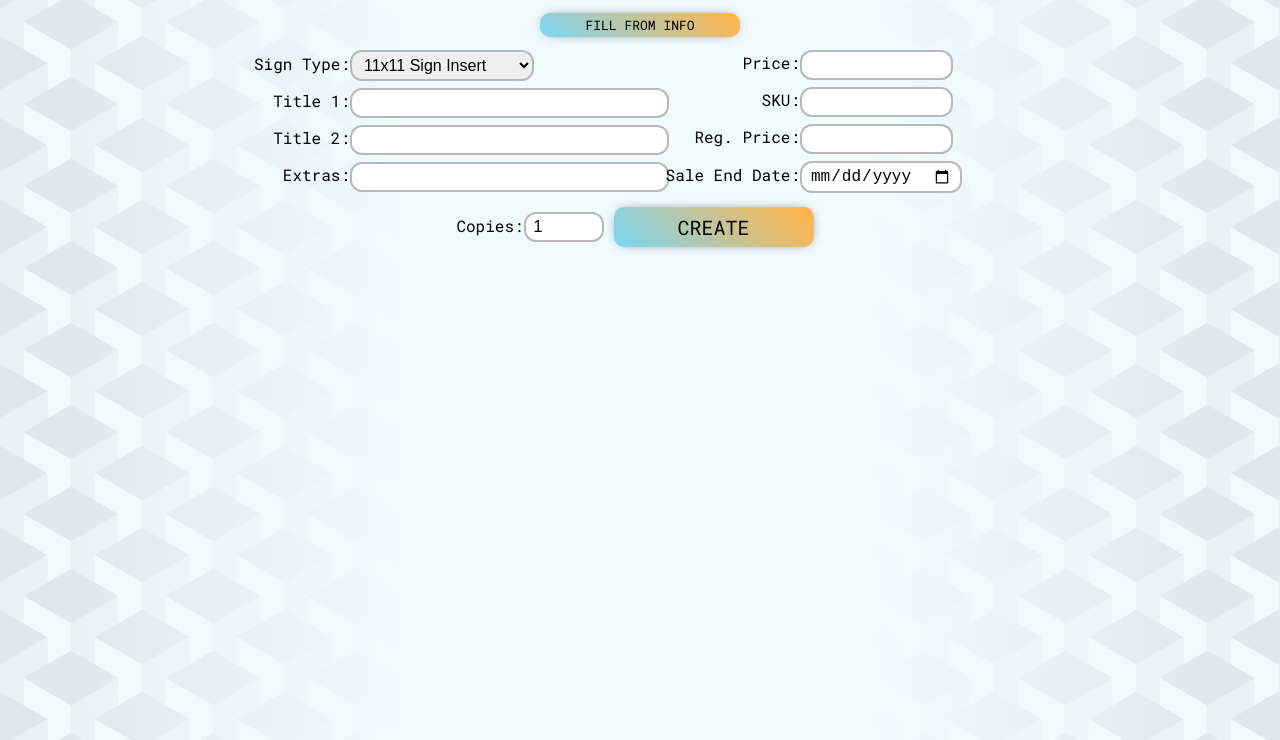
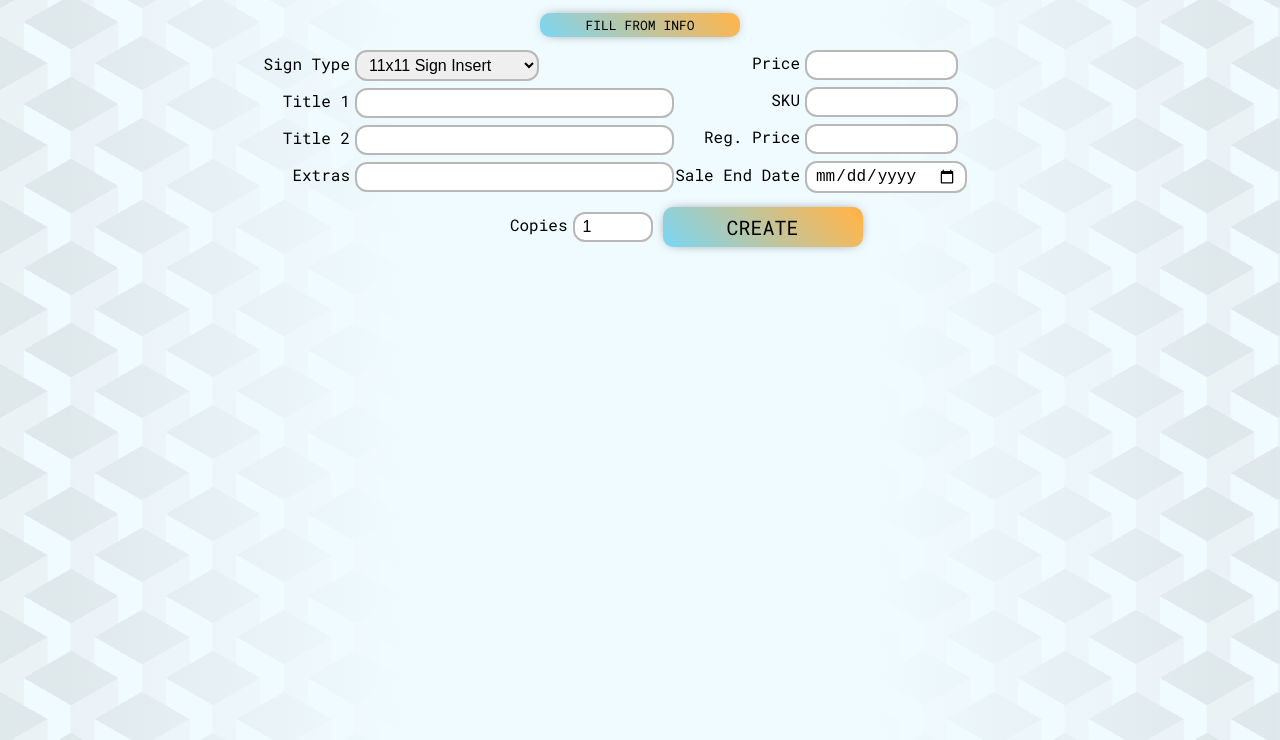
Before and after one commit to EctoBoi/SignMaker, a plain HTML site: page index.html in a window 1280 px wide. Shown: the part 60-800 px from the top of the page. Drawn offline with Linux system fonts and the light colour scheme.

Commit message:
Refactor form labels for consistency and adjust CSS for better alignment

```diff
--- a/index.html
+++ b/index.html
@@ -17,7 +17,7 @@
             <div id="form">
                 <div class="col">
                     <div class="formInputDiv" id="formSignType">
-                        <p>Sign Type:</p>
+                        <p>Sign Type</p>
                         <select id="sizes">
                             <option value="2x4 Hang Tag">2x4 Hang Tag</option>
                             <option value="3.25x5.75 Hang Tag">3.25x5.75 Hang Tag</option>
@@ -28,33 +28,33 @@
                         </select>
                     </div>
                     <div class="formInputDiv" id="formTitle1">
-                        <p>Title 1:</p>
+                        <p>Title 1</p>
                         <input type="text" id="title1" size="30" />
                     </div>
                     <div class="formInputDiv" id="formTitle2">
-                        <p>Title 2:</p>
+                        <p>Title 2</p>
                         <input type="text" id="title2" size="30" />
                     </div>
                     <div class="formInputDiv" id="formExtras">
-                        <p>Extras:</p>
+                        <p>Extras</p>
                         <input type="text" id="extras" size="30" />
                     </div>
                 </div>
                 <div class="col">
                     <div class="formInputDiv" id="formPrice">
-                        <p>Price:</p>
+                        <p>Price</p>
                         <input type="text" id="price" size="12" />
                     </div>
                     <div class="formInputDiv" id="formSKU">
-                        <p>SKU:</p>
+                        <p>SKU</p>
                         <input type="text" id="sku" size="12" />
                     </div>
                     <div class="formInputDiv" id="formRegPrice">
-                        <p>Reg. Price:</p>
+                        <p>Reg. Price</p>
                         <input type="text" id="regPrice" size="12" />
                     </div>
                     <div class="formInputDiv" id="formSaleEndDate">
-                        <p>Sale End Date:</p>
+                        <p>Sale End Date</p>
                         <input type="date" id="endDate" placeholder="MON DD, YYYY" size="15" />
                     </div>
                 </div>
@@ -62,7 +62,7 @@
 
             <div class="row">
                 <div class="formInputDiv" id="formCopies">
-                    <p>Copies:</p>
+                    <p>Copies</p>
                     <input type="number" id="copies" value="1" size="5" />
                 </div>
                 <button class="button-87" role="button" id="createButton">Create</button>
--- a/style.css
+++ b/style.css
@@ -50,10 +50,11 @@ h1 {
     margin-bottom: 4px;
 }
 
-#form p {
+.formInputDiv p {
     text-align: right;
     margin: 0px;
     margin-top: -2px;
+    margin-right: 5px;
     width: 160px;
 }
 
```
